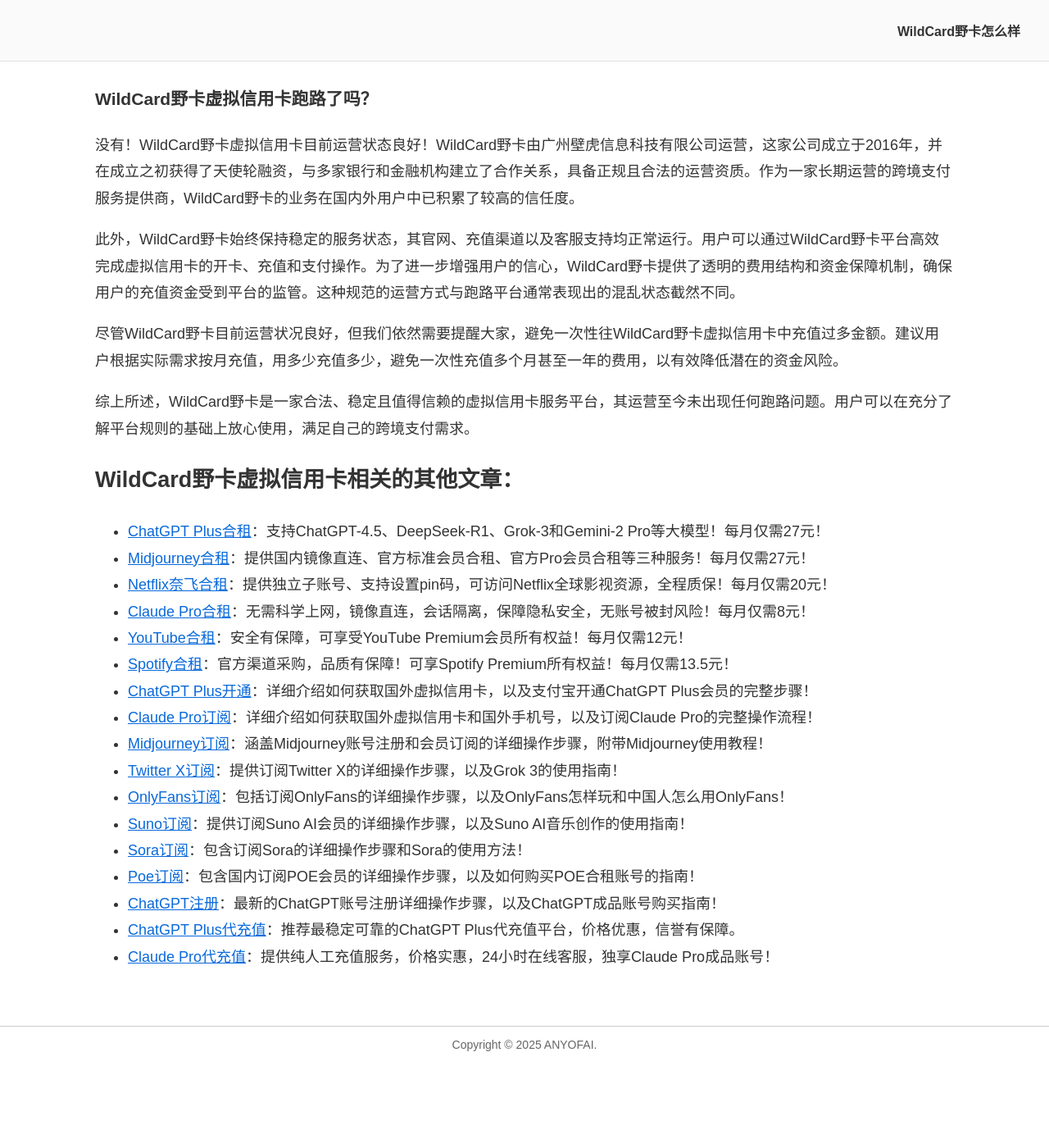
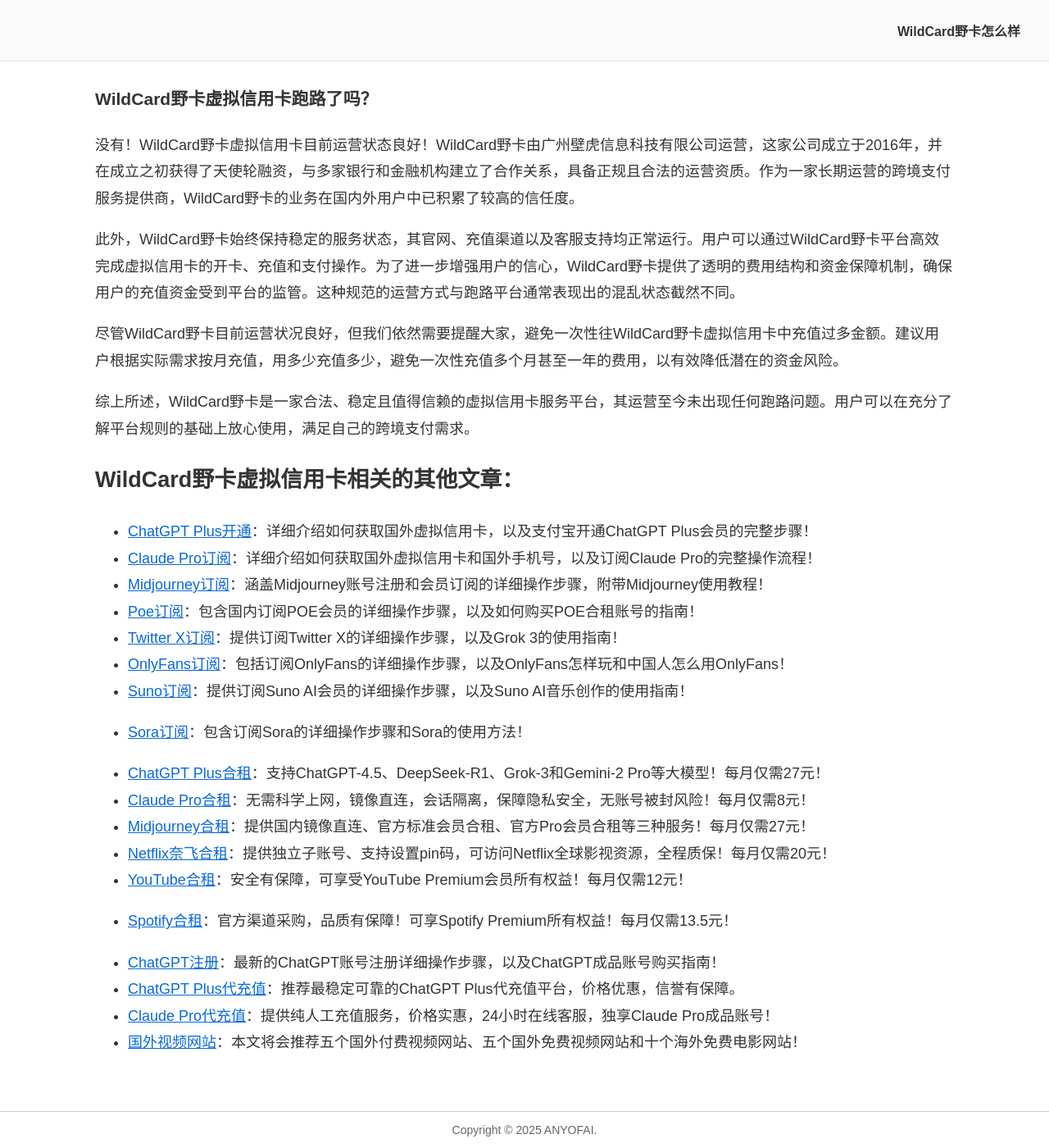
Before and after one commit to anyofai/anyofai.github.io, a Jekyll site: the page built from index.md, in a window 1280 px wide and 1400 px high, scrolled down 30381 px. Shown: the whole window at 82% size. Built offline with Jekyll 4.4.1, drawn with Linux system fonts in a browser that asks for light colours; before the commit the page ends 31677 px from its top, so only the background shows below that; some of the changed text lies outside the part shown.

Commit message:
Update index.md

```diff
--- a/index.md
+++ b/index.md
@@ -6,7 +6,7 @@
 
 # 2025年最好用的虚拟信用卡推荐：WildCard野卡虚拟信用卡怎么样？WildCard野卡安全靠谱吗？
 
-<p align="center">最近更新于：2025年5月28日</p>
+<p align="center">最近更新于：2025年7月10日</p>
 
 ![最好用的虚拟信用卡推荐：WildCard野卡虚拟信用卡怎么样？WildCard野卡虚拟信用卡安全靠谱吗？](https://raw.githubusercontent.com/anyofai/anyofai.github.io/refs/heads/main/image/WildCard.png)
 
@@ -454,20 +454,23 @@
 
 ## WildCard野卡虚拟信用卡相关的其他文章：
 
-* <a href="https://github.com/anyofai/chatgpt-plus-hezu">ChatGPT Plus合租</a>：支持ChatGPT-4.5、DeepSeek-R1、Grok-3和Gemini-2 Pro等大模型！每月仅需27元！
-* <a href="https://github.com/anyofai/midjourney-hezu">Midjourney合租</a>：提供国内镜像直连、官方标准会员合租、官方Pro会员合租等三种服务！每月仅需27元！
-* <a href="https://github.com/anyofai/netflix-hezu">Netflix奈飞合租</a>：提供独立子账号、支持设置pin码，可访问Netflix全球影视资源，全程质保！每月仅需20元！
-* <a href="https://github.com/anyofai/claude-pro-hezu">Claude Pro合租</a>：无需科学上网，镜像直连，会话隔离，保障隐私安全，无账号被封风险！每月仅需8元！
-* <a href="https://github.com/anyofai/youtube-premium">YouTube合租</a>：安全有保障，可享受YouTube Premium会员所有权益！每月仅需12元！
-* <a href="https://github.com/anyofai/spotify-hezu">Spotify合租</a>：官方渠道采购，品质有保障！可享Spotify Premium所有权益！每月仅需13.5元！
 * <a href="https://github.com/anyofai/anyofai.github.io">ChatGPT Plus开通</a>：详细介绍如何获取国外虚拟信用卡，以及支付宝开通ChatGPT Plus会员的完整步骤！
 * <a href="https://github.com/anyofai/claude-pro">Claude Pro订阅</a>：详细介绍如何获取国外虚拟信用卡和国外手机号，以及订阅Claude Pro的完整操作流程！
 * <a href="https://github.com/anyofai/midjourney">Midjourney订阅</a>：涵盖Midjourney账号注册和会员订阅的详细操作步骤，附带Midjourney使用教程！
+* <a href="https://github.com/anyofai/poe">Poe订阅</a>：包含国内订阅POE会员的详细操作步骤，以及如何购买POE合租账号的指南！
 * <a href="https://github.com/anyofai/x-twitter">Twitter X订阅</a>：提供订阅Twitter X的详细操作步骤，以及Grok 3的使用指南！
 * <a href="https://github.com/anyofai/onlyfans">OnlyFans订阅</a>：包括订阅OnlyFans的详细操作步骤，以及OnlyFans怎样玩和中国人怎么用OnlyFans！
 * <a href="https://github.com/anyofai/suno">Suno订阅</a>：提供订阅Suno AI会员的详细操作步骤，以及Suno AI音乐创作的使用指南！
 * <a href="https://github.com/anyofai/sora">Sora订阅</a>：包含订阅Sora的详细操作步骤和Sora的使用方法！
-* <a href="https://github.com/anyofai/poe">Poe订阅</a>：包含国内订阅POE会员的详细操作步骤，以及如何购买POE合租账号的指南！
+
+* <a href="https://github.com/anyofai/chatgpt-plus-hezu">ChatGPT Plus合租</a>：支持ChatGPT-4.5、DeepSeek-R1、Grok-3和Gemini-2 Pro等大模型！每月仅需27元！
+* <a href="https://github.com/anyofai/claude-pro-hezu">Claude Pro合租</a>：无需科学上网，镜像直连，会话隔离，保障隐私安全，无账号被封风险！每月仅需8元！
+* <a href="https://github.com/anyofai/midjourney-hezu">Midjourney合租</a>：提供国内镜像直连、官方标准会员合租、官方Pro会员合租等三种服务！每月仅需27元！
+* <a href="https://github.com/anyofai/netflix-hezu">Netflix奈飞合租</a>：提供独立子账号、支持设置pin码，可访问Netflix全球影视资源，全程质保！每月仅需20元！
+* <a href="https://github.com/anyofai/youtube-premium">YouTube合租</a>：安全有保障，可享受YouTube Premium会员所有权益！每月仅需12元！
+* <a href="https://github.com/anyofai/spotify-hezu">Spotify合租</a>：官方渠道采购，品质有保障！可享Spotify Premium所有权益！每月仅需13.5元！
+
 * <a href="https://github.com/anyofai/chatgpt">ChatGPT注册</a>：最新的ChatGPT账号注册详细操作步骤，以及ChatGPT成品账号购买指南！
 * <a href="https://github.com/anyofai/chatgpt-plus-recharge">ChatGPT Plus代充值</a>：推荐最稳定可靠的ChatGPT Plus代充值平台，价格优惠，信誉有保障。
 * <a href="https://github.com/anyofai/claude-pro-recharge">Claude Pro代充值</a>：提供纯人工充值服务，价格实惠，24小时在线客服，独享Claude Pro成品账号！
+* <a href="https://github.com/anyofai/video-site">国外视频网站</a>：本文将会推荐五个国外付费视频网站、五个国外免费视频网站和十个海外免费电影网站！
```
